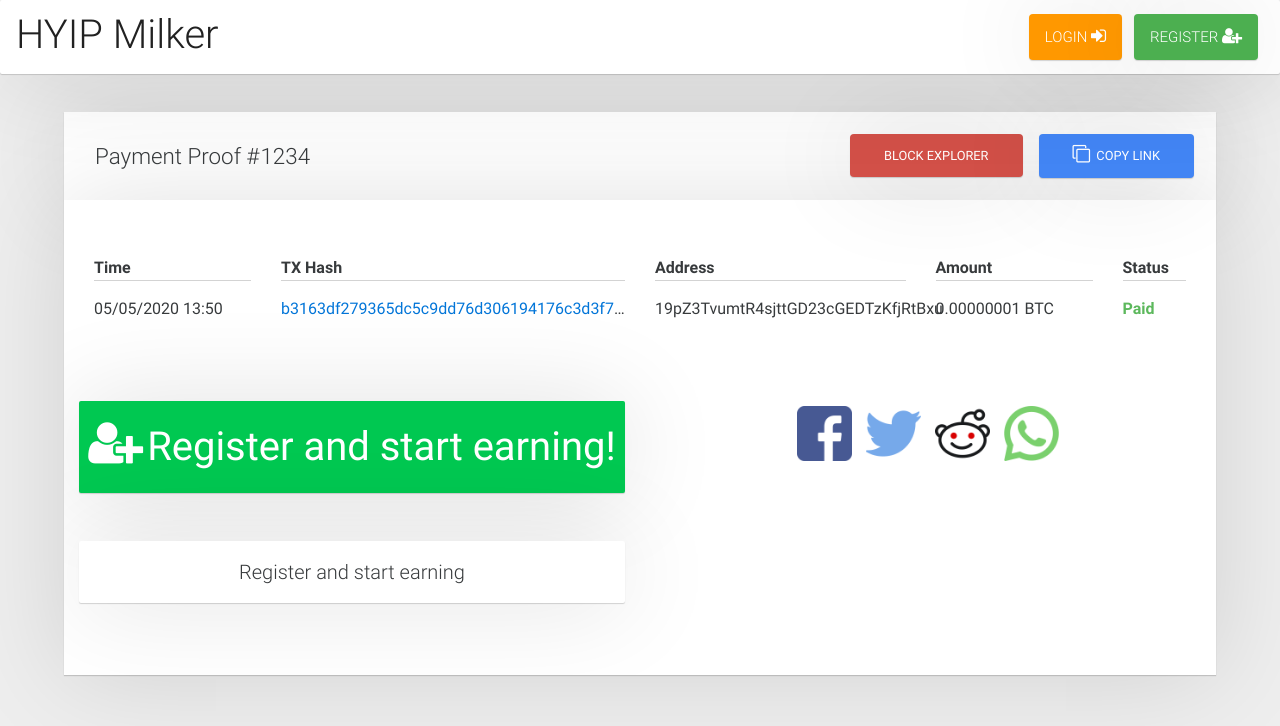
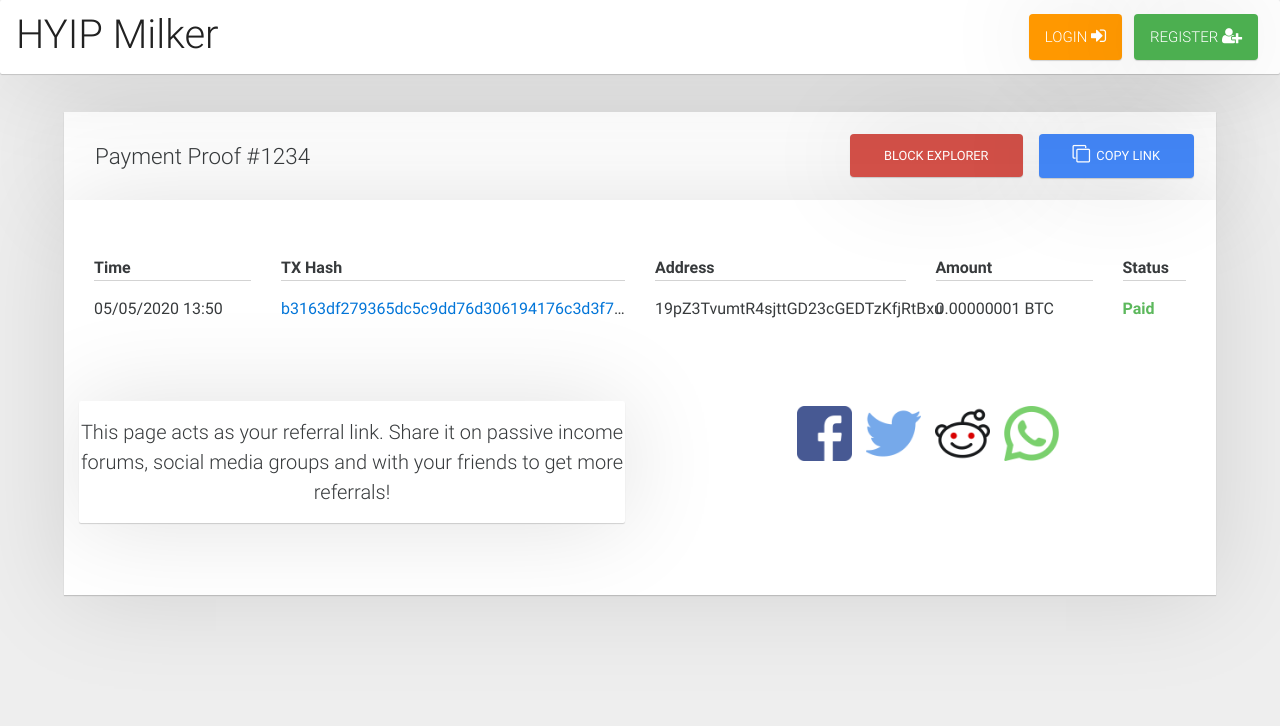
Before and after one commit to hm-gthb/hm-gthb.github.io, a Jekyll site: the page built from payment.html, in a window 1280 px wide. Shown: the top 726 px of the page. Built offline with Jekyll 4.4.1, drawn with Linux system fonts in a browser that asks for light colours; nearby versions of some CDN libraries.

Commit message:
Update payment.html

```diff
--- a/payment.html
+++ b/payment.html
@@ -62,7 +62,7 @@ permalink: payment.html
 
         <div class="row mt-5">
           <div class="col-md-6 float-md-left " style = "text-align:center">
-
+          <!--
             <a>
               <div class="card mb-r text-xs-center py-1 success-color white-text ">
                 <div class="widget-icon-large">
@@ -71,10 +71,10 @@ permalink: payment.html
                 </div>
               </div>
             </a>
-
+            -->
             <div class="card mb-r text-xs-center py-1 ">
               <div class="lead">
-                Register and start earning
+                This page acts as your referral link. Share it on passive income forums, social media groups and with your friends to get more referrals!
               </div>
             </div>
 
```
